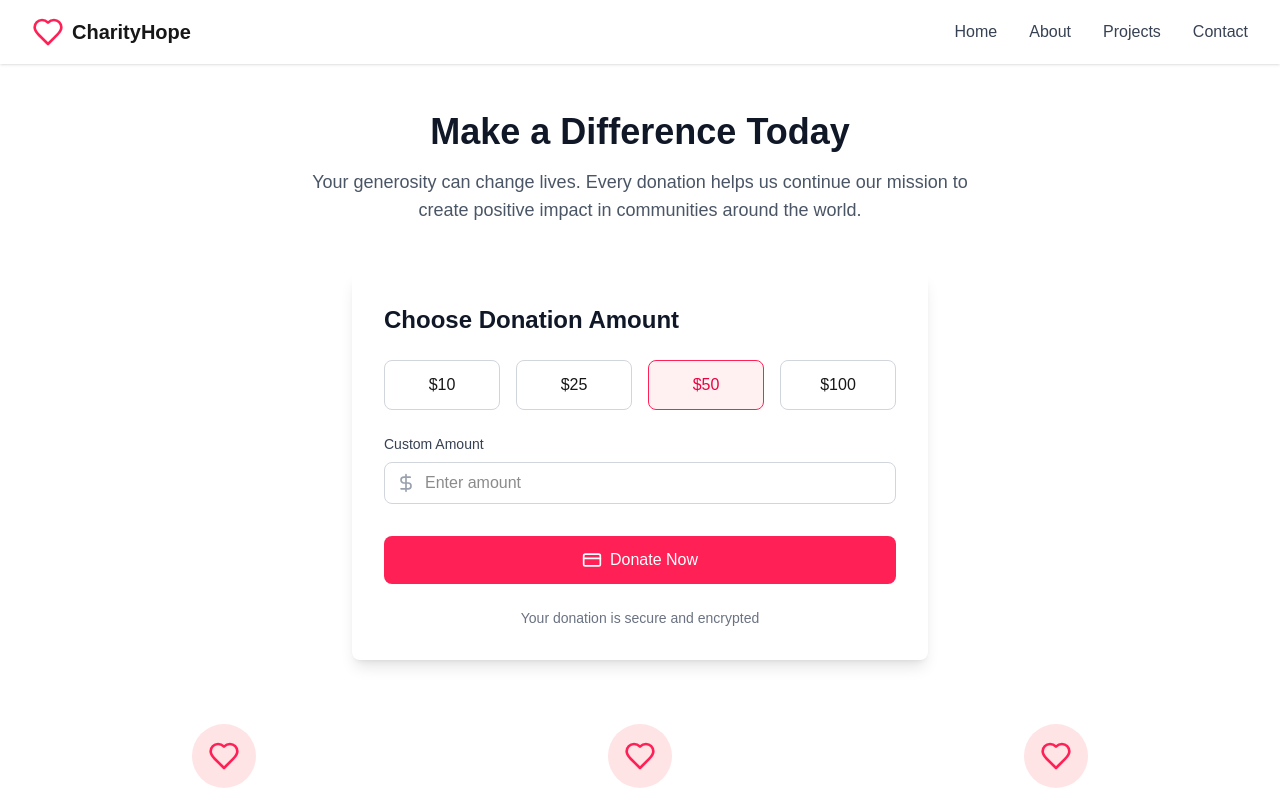
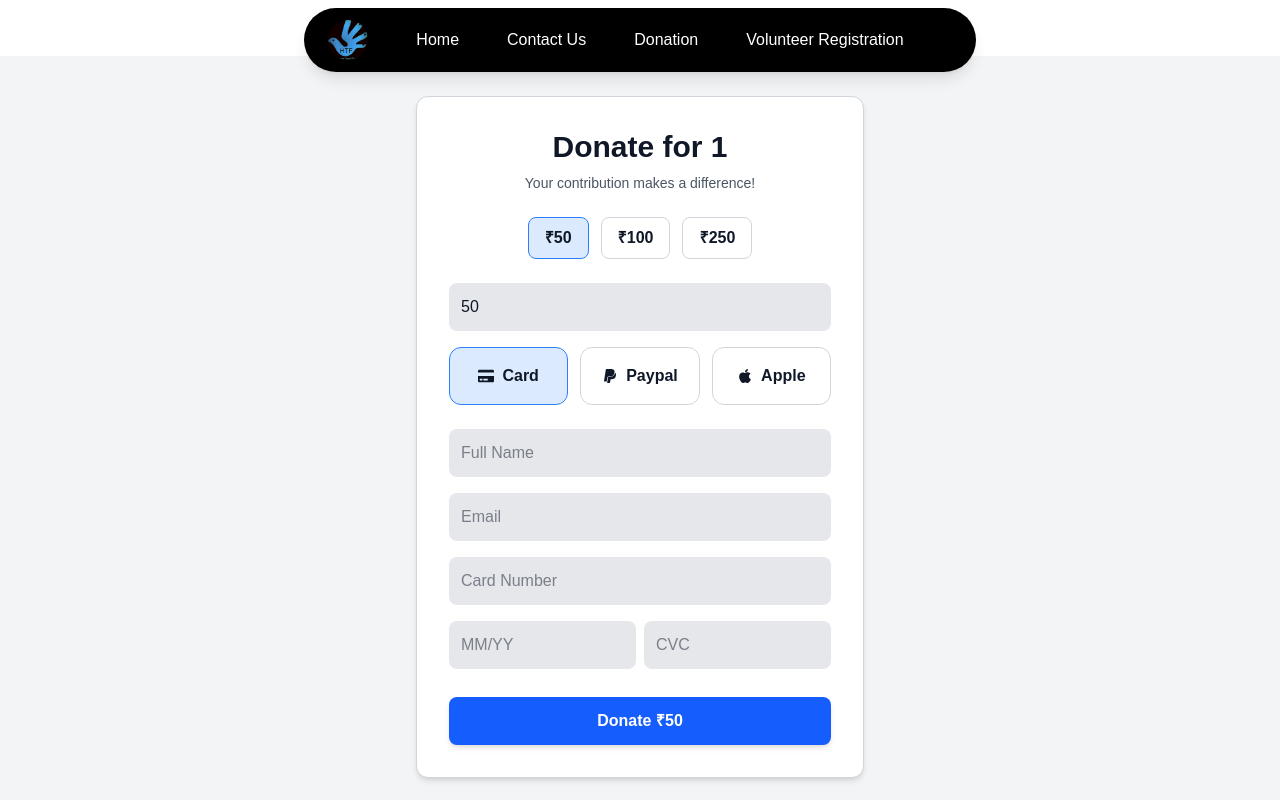
Before and after one commit to wkepapa/Human_team_foundation1, a Next.js app: page /Donation/1 in a window 1280 px wide. Shown: the top 800 px of the page. Built offline with nearby package versions, Linux system fonts and the light colour scheme.

Commit message:
fixed donate now bug

```diff
--- a/src/app/Donation/[name]/page.tsx
+++ b/src/app/Donation/[name]/page.tsx
@@ -1,168 +1,169 @@
-import React, { useState } from 'react';
-import { Heart, Menu, X, Facebook, Instagram, Linkedin, CreditCard, DollarSign } from 'lucide-react';
+"use client";
+import { useState } from "react";
+import { useParams } from "next/navigation";
+import { NavbarDemo } from "../../Navbar/page";
+import { FaCreditCard, FaPaypal, FaApple, FaFacebook, FaInstagram, FaLinkedin } from "react-icons/fa";
 
-function Donation() {
-  const [isMenuOpen, setIsMenuOpen] = useState(false);
-  const [donationAmount, setDonationAmount] = useState<number>(50);
-  const [customAmount, setCustomAmount] = useState<string>('');
 
-  const predefinedAmounts = [10, 25, 50, 100];
+
+export default function Donation() {
+  const { name } = useParams();
+  const serviceName = Array.isArray(name) ? decodeURIComponent(name[0]) : decodeURIComponent(name || "Donation");
+
+  const [selectedMethod, setSelectedMethod] = useState("Card");
+  const [amount, setAmount] = useState(50);
+  const [formData, setFormData] = useState({
+    fullName: "",
+    email: "",
+    cardNumber: "",
+    expiryDate: "",
+    cvc: ""
+  });
+  const [isSubmitting, setIsSubmitting] = useState(false);
+
+  const handleInputChange = (e: React.ChangeEvent<HTMLInputElement>) => {
+    const { name, value } = e.target;
+    setFormData((prev) => ({
+      ...prev,
+      [name]: value,
+    }));
+  };
+
+  const handleSubmit = (e: React.FormEvent) => {
+    e.preventDefault();
+    setIsSubmitting(true);
+    setTimeout(() => {
+      alert(`Donation of ₹${amount} made successfully!`);
+      setIsSubmitting(false);
+    }, 2000);
+  };
 
   return (
-    <div className="min-h-screen bg-white flex flex-col">
-      {/* Navbar */}
-      <nav className="bg-white shadow-sm">
-        <div className="max-w-7xl mx-auto px-4 sm:px-6 lg:px-8">
-          <div className="flex justify-between h-16">
-            <div className="flex items-center">
-              <Heart className="h-8 w-8 text-rose-500" />
-              <span className="ml-2 text-xl font-semibold">CharityHope</span>
-            </div>
+    <div className="min-h-screen bg-gray-100 text-gray-900 flex flex-col items-center py-10 my-14">
+      <NavbarDemo />
+      <div className="bg-white p-8 rounded-xl shadow-md w-full max-w-md border border-gray-300">
+        <h2 className="text-3xl font-bold text-center mb-2">{`Donate for ${serviceName}`}</h2>
+        <p className="text-gray-600 text-sm text-center mb-6">Your contribution makes a difference!</p>
 
-            {/* Desktop Navigation */}
-            <div className="hidden md:flex items-center space-x-8">
-              <a href="#" className="text-gray-700 hover:text-gray-900">Home</a>
-              <a href="#" className="text-gray-700 hover:text-gray-900">About</a>
-              <a href="#" className="text-gray-700 hover:text-gray-900">Projects</a>
-              <a href="#" className="text-gray-700 hover:text-gray-900">Contact</a>
-            </div>
-
-            {/* Mobile menu button */}
-            <div className="md:hidden flex items-center">
+        {/* Donation Amount Selection */}
+        <div className="flex justify-center space-x-3 mb-6">
+          {[50, 100, 250].map((amt) => (
             <button
-                onClick={() => setIsMenuOpen(!isMenuOpen)}
-                className="text-gray-700 hover:text-gray-900"
+              key={amt}
+              className={`px-4 py-2 rounded-lg border transition-all duration-300 font-semibold ${
+                amount === amt ? "border-blue-500 bg-blue-100" : "border-gray-300"
+              }`}
+              onClick={() => setAmount(amt)}
             >
-                {isMenuOpen ? <X className="h-6 w-6" /> : <Menu className="h-6 w-6" />}
-              </button>
-            </div>
-          </div>
-        </div>
-
-        {/* Mobile Navigation */}
-        {isMenuOpen && (
-          <div className="md:hidden">
-            <div className="px-2 pt-2 pb-3 space-y-1">
-              <a href="#" className="block px-3 py-2 text-gray-700 hover:text-gray-900">Home</a>
-              <a href="#" className="block px-3 py-2 text-gray-700 hover:text-gray-900">About</a>
-              <a href="#" className="block px-3 py-2 text-gray-700 hover:text-gray-900">Projects</a>
-              <a href="#" className="block px-3 py-2 text-gray-700 hover:text-gray-900">Contact</a>
-            </div>
-          </div>
-        )}
-      </nav>
-
-      {/* Main Content */}
-      <main className="flex-grow">
-        <div className="max-w-7xl mx-auto px-4 sm:px-6 lg:px-8 py-12">
-          <div className="text-center mb-12">
-            <h1 className="text-4xl font-bold text-gray-900 mb-4">Make a Difference Today</h1>
-            <p className="text-lg text-gray-600 max-w-2xl mx-auto">
-              Your generosity can change lives. Every donation helps us continue our mission
-              to create positive impact in communities around the world.
-            </p>
-          </div>
-
-          {/* Donation Section */}
-          <div className="max-w-xl mx-auto bg-white rounded-lg shadow-lg p-8">
-            <h2 className="text-2xl font-semibold text-gray-900 mb-6">Choose Donation Amount</h2>
-
-            <div className="grid grid-cols-2 sm:grid-cols-4 gap-4 mb-6">
-              {predefinedAmounts.map((amount) => (
-                <button
-                  key={amount}
-                  onClick={() => {
-                    setDonationAmount(amount);
-                    setCustomAmount('');
-                  }}
-                  className={`py-3 px-4 rounded-lg border ${
-                    donationAmount === amount && customAmount === ''
-                      ? 'border-rose-500 bg-rose-50 text-rose-600'
-                      : 'border-gray-300 hover:border-rose-500'
-                  }`}
-                >
-                  ${amount}
+              ₹{amt}
             </button>
           ))}
         </div>
 
-            <div className="mb-8">
-              <label htmlFor="custom-amount" className="block text-sm font-medium text-gray-700 mb-2">
-                Custom Amount
-              </label>
-              <div className="relative">
-                <DollarSign className="absolute left-3 top-1/2 transform -translate-y-1/2 text-gray-400 h-5 w-5" />
+        {/* Custom Amount Input */}
         <input
           type="number"
-                  id="custom-amount"
-                  value={customAmount}
-                  onChange={(e) => {
-                    setCustomAmount(e.target.value);
-                    setDonationAmount(0);
-                  }}
-                  className="pl-10 w-full py-2 px-3 border border-gray-300 rounded-lg focus:ring-rose-500 focus:border-rose-500"
-                  placeholder="Enter amount"
+          value={amount}
+          onChange={(e) => setAmount(Number(e.target.value))}
+          className="w-full p-3 mb-4 rounded-lg bg-gray-200 text-gray-900 focus:ring-2 focus:ring-blue-500 outline-none"
+          placeholder="Enter custom amount"
+        />
+
+        {/* Payment Method Selection */}
+        <div className="flex space-x-3 mb-6">
+          {[{ name: "Card", icon: <FaCreditCard /> }, { name: "Paypal", icon: <FaPaypal /> }, { name: "Apple", icon: <FaApple /> }].map((method) => (
+            <button
+              key={method.name}
+              className={`flex-1 p-4 border rounded-xl flex items-center justify-center space-x-2 transition-all duration-300 ${
+                selectedMethod === method.name ? "border-blue-500 bg-blue-100" : "border-gray-300"
+              }`}
+              onClick={() => setSelectedMethod(method.name)}
+            >
+              {method.icon} <span className="font-semibold">{method.name}</span>
+            </button>
+          ))}
+        </div>
+
+        {/* Form Inputs */}
+        <form onSubmit={handleSubmit} className="space-y-4">
+          <input
+            type="text"
+            name="fullName"
+            value={formData.fullName}
+            onChange={handleInputChange}
+            placeholder="Full Name"
+            className="w-full p-3 rounded-lg bg-gray-200 text-gray-900 focus:ring-2 focus:ring-blue-500 outline-none"
+            required
+          />
+          <input
+            type="email"
+            name="email"
+            value={formData.email}
+            onChange={handleInputChange}
+            placeholder="Email"
+            className="w-full p-3 rounded-lg bg-gray-200 text-gray-900 focus:ring-2 focus:ring-blue-500 outline-none"
+            required
+          />
+
+          {/* Show these only when Card payment method is selected */}
+          {selectedMethod === "Card" && (
+            <>
+              <input
+                type="text"
+                name="cardNumber"
+                value={formData.cardNumber}
+                onChange={handleInputChange}
+                placeholder="Card Number"
+                className="w-full p-3 rounded-lg bg-gray-200 text-gray-900 focus:ring-2 focus:ring-blue-500 outline-none"
+                required
+              />
+              <div className="flex space-x-2">
+                <input
+                  type="text"
+                  name="expiryDate"
+                  value={formData.expiryDate}
+                  onChange={handleInputChange}
+                  placeholder="MM/YY"
+                  className="w-1/2 p-3 rounded-lg bg-gray-200 text-gray-900 focus:ring-2 focus:ring-blue-500 outline-none"
+                  required
+                />
+                <input
+                  type="text"
+                  name="cvc"
+                  value={formData.cvc}
+                  onChange={handleInputChange}
+                  placeholder="CVC"
+                  className="w-1/2 p-3 rounded-lg bg-gray-200 text-gray-900 focus:ring-2 focus:ring-blue-500 outline-none"
+                  required
                 />
               </div>
+            </>
+          )}
+
+          <button
+            type="submit"
+            disabled={isSubmitting}
+            className={`w-full p-3 ${isSubmitting ? "bg-gray-400" : "bg-blue-600"} text-white font-semibold rounded-lg mt-3 hover:bg-blue-700 transition-all duration-300 shadow-md`}
+          >
+            {isSubmitting ? "Processing..." : `Donate ₹${amount}`}
+          </button>
+        </form>
+
       </div>
-
-            <button className="w-full bg-rose-500 text-white py-3 px-4 rounded-lg hover:bg-rose-600 transition-colors flex items-center justify-center">
-              <CreditCard className="h-5 w-5 mr-2" />
-              Donate Now
-            </button>
-
-            <div className="mt-6 text-center text-sm text-gray-500">
-              <p>Your donation is secure and encrypted</p>
-            </div>
-          </div>
-
-          {/* Impact Section */}
-          <div className="mt-16 grid md:grid-cols-3 gap-8">
-            <div className="text-center">
-              <div className="bg-rose-100 rounded-full p-4 w-16 h-16 mx-auto mb-4 flex items-center justify-center">
-                <Heart className="h-8 w-8 text-rose-500" />
-              </div>
-              <h3 className="text-xl font-semibold mb-2">10,000+</h3>
-              <p className="text-gray-600">Lives Impacted</p>
-            </div>
-            <div className="text-center">
-              <div className="bg-rose-100 rounded-full p-4 w-16 h-16 mx-auto mb-4 flex items-center justify-center">
-                <Heart className="h-8 w-8 text-rose-500" />
-              </div>
-              <h3 className="text-xl font-semibold mb-2">50+</h3>
-              <p className="text-gray-600">Projects Completed</p>
-            </div>
-            <div className="text-center">
-              <div className="bg-rose-100 rounded-full p-4 w-16 h-16 mx-auto mb-4 flex items-center justify-center">
-                <Heart className="h-8 w-8 text-rose-500" />
-              </div>
-              <h3 className="text-xl font-semibold mb-2">25+</h3>
-              <p className="text-gray-600">Countries Reached</p>
-            </div>
-          </div>
-        </div>
-      </main>
-
-      {/* Footer */}
-      <footer className="bg-gray-100 text-gray-700 text-center py-6 mt-12">
+      <footer className="bg-gray-100 text-gray-700 text-center py-6 mt-12 w-full">
                 <div className="flex justify-center space-x-6 mb-4">
                   <a href="#" className="text-blue-600 hover:text-blue-800">
-            <Facebook size={24} />
+                    <FaFacebook size={24} />
                   </a>
                   <a href="#" className="text-pink-600 hover:text-pink-800">
-            <Instagram size={24} />
+                    <FaInstagram size={24} />
                   </a>
                   <a href="#" className="text-blue-500 hover:text-blue-700">
-            <Linkedin size={24} />
+                    <FaLinkedin size={24} />
                   </a>
                 </div>
                 <p className="text-sm">© {new Date().getFullYear()} Human Team Foundation. All rights reserved.</p>
               </footer>
-
-
-
     </div>
   );
 }
-
-export default Donation;
--- a/src/app/Donation/page.tsx
+++ b/src/app/Donation/page.tsx
@@ -17,7 +17,7 @@ export default function Donation() {
     email: "",
     cardNumber: "",
     expiryDate: "",
-    cvc: "",
+    cvc: ""
   });
   const [isSubmitting, setIsSubmitting] = useState(false);
 
```
Lines whose indentation alone changed are shown as unchanged.
